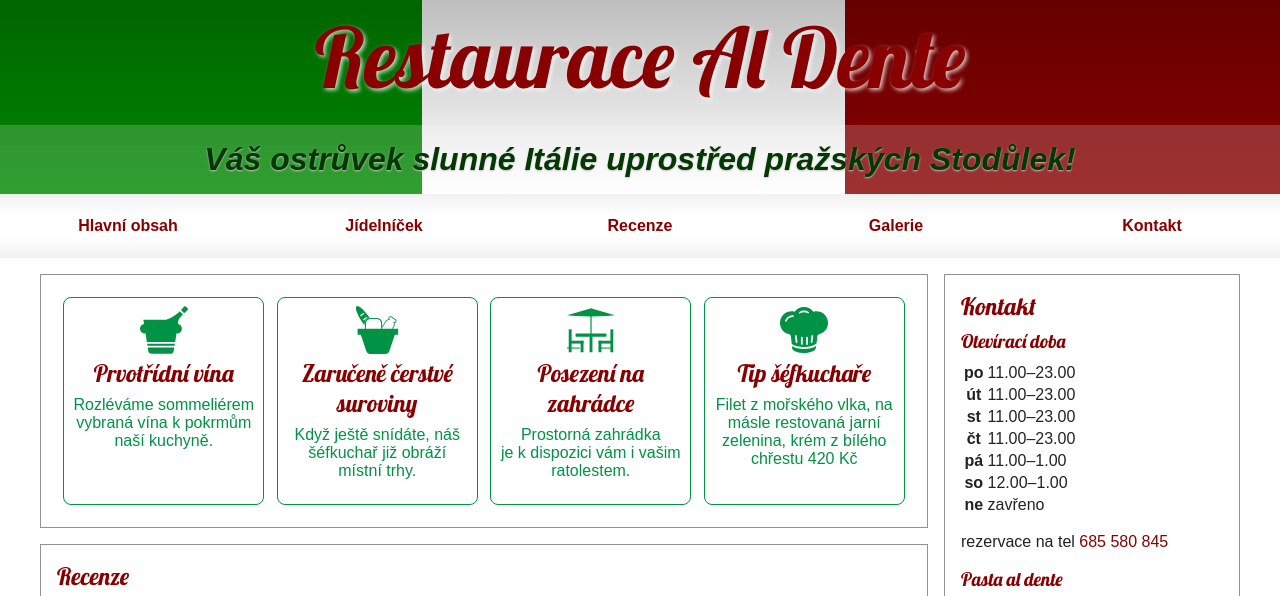
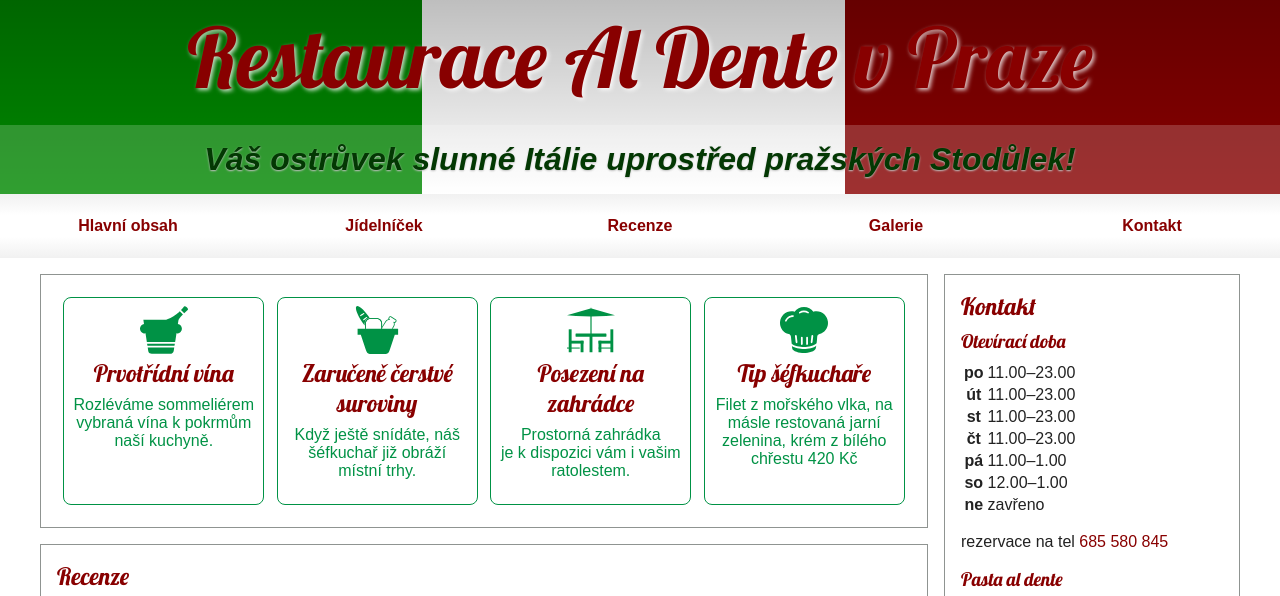
Before and after one commit to wendykr/git-basics, a plain HTML site: page index.html in a window 1280 px wide. Shown: the part 188-784 px from the top of the page. Drawn offline with Linux system fonts and the light colour scheme.

Commit message:
edit head

```diff
--- a/index.html
+++ b/index.html
@@ -71,7 +71,7 @@
 
   <header>
     <img src="image/al-dente_logo.svg" alt="Logo Al Dente">
-    <h1>Restaurace Al Dente</h1>
+    <h1>Restaurace Al Dente v Praze</h1>
     <p>Váš ostrůvek slunné Itálie uprostřed pražských Stodůlek!</p>
   </header>
 
```
